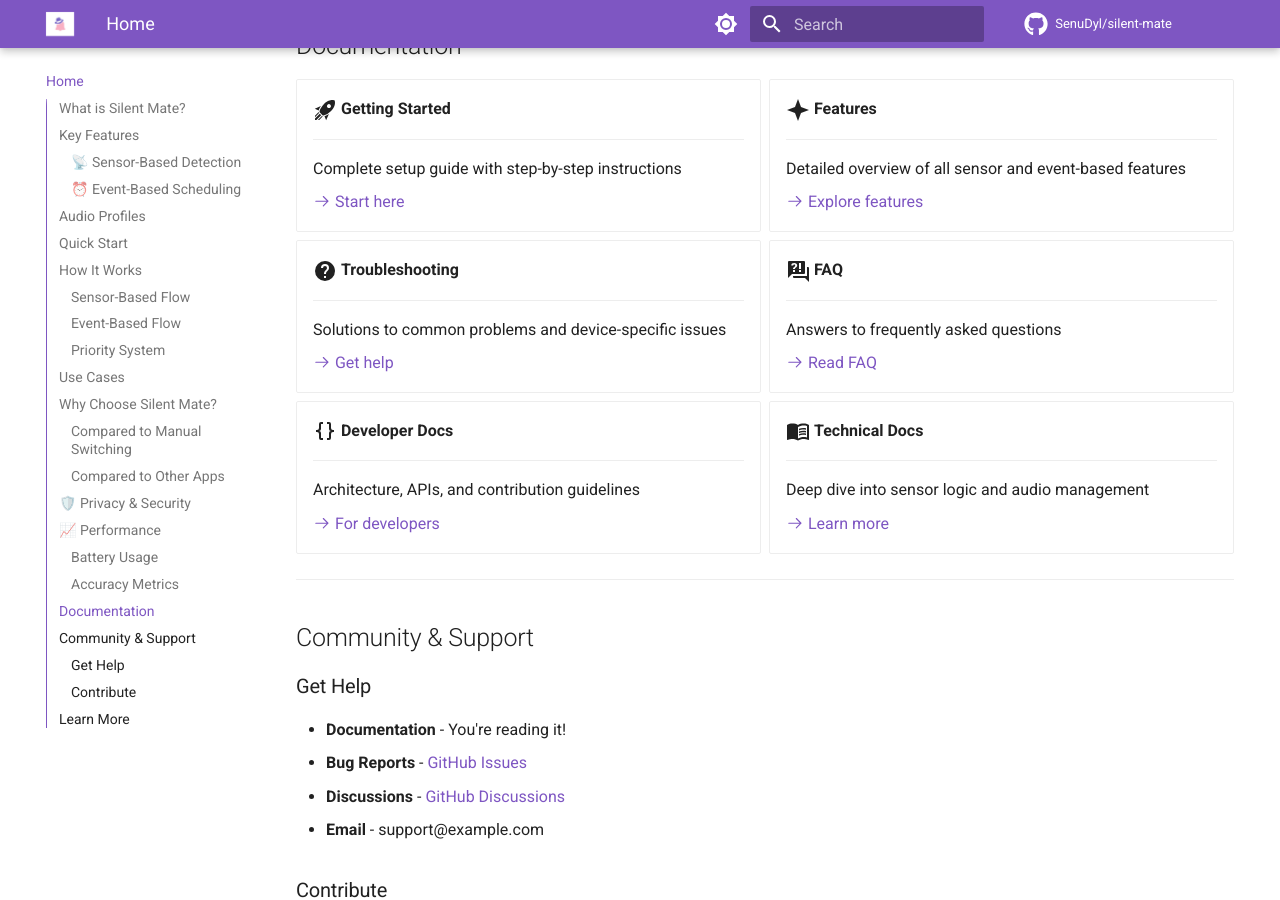
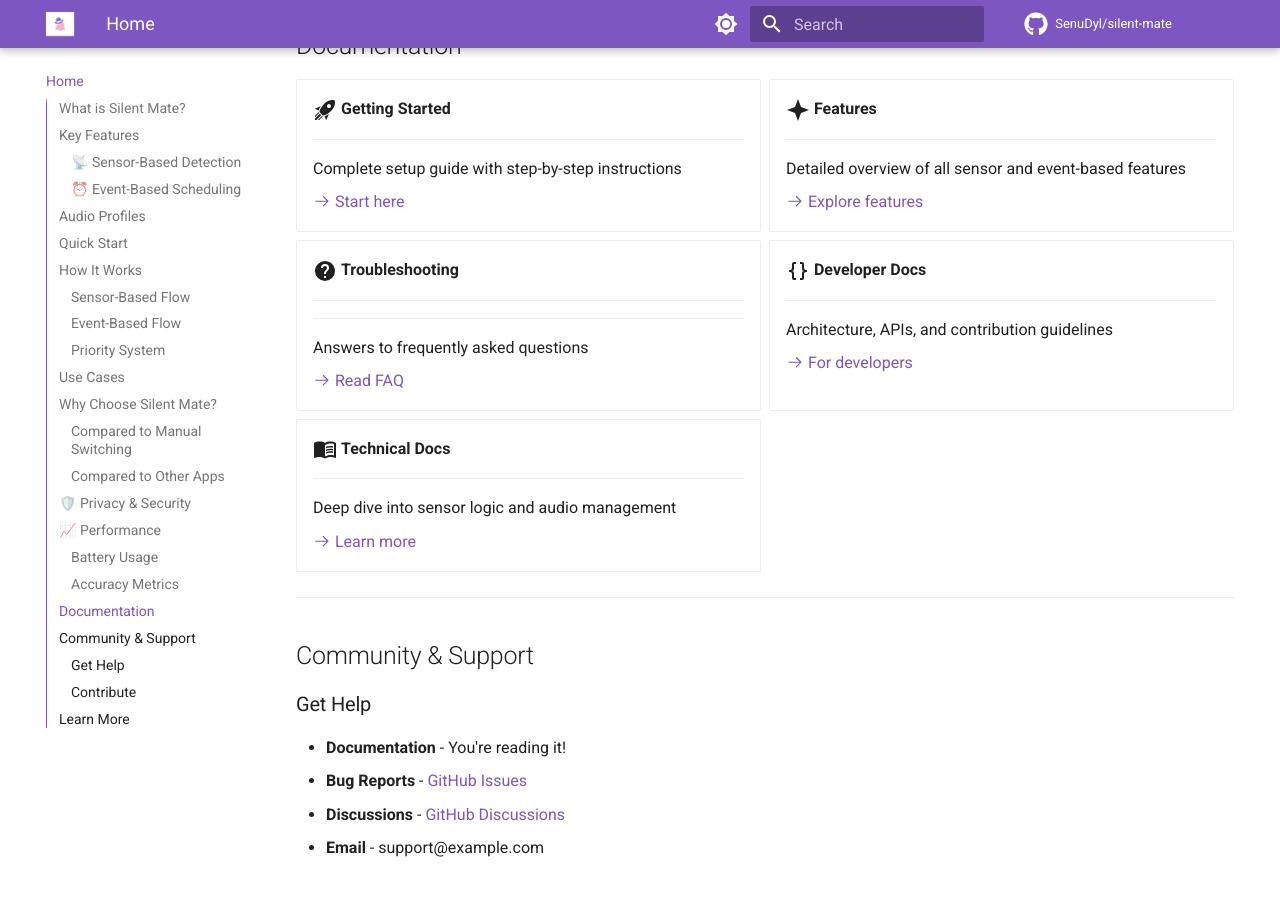
Before and after one commit to LRManamperi/Silentmate-Docs, an MkDocs documentation site: the page built from docs/index.md, in a window 1280 px wide and 900 px high, scrolled down 8114 px. Built offline with MkDocs 1.6.1 and Material for MkDocs 9.7.7, drawn with Linux system fonts in a browser that asks for light colours; comment, search, counter and statistics services are not loaded; the version menu is left out; some of the changed lines change nothing that is shown.

Commit message:
Layout fixed

```diff
--- a/docs/index.md
+++ b/docs/index.md
@@ -449,12 +449,6 @@ graph LR
 
     ---
 
-    Solutions to common problems and device-specific issues
-
-    [:octicons-arrow-right-24: Get help](user-guide/troubleshooting.md)
-
--   :material-frequently-asked-questions:{ .lg .middle } **FAQ**
-
     ---
 
     Answers to frequently asked questions
--- a/mkdocs.yml
+++ b/mkdocs.yml
@@ -46,8 +46,6 @@ nav:
   - User Guide:
       - Getting Started: user-guide/getting-started.md
       - Features: user-guide/features.md
-      - How to Use: user-guide/how-to-use.md
-      - Troubleshooting: user-guide/troubleshooting.md
       - FAQ: user-guide/faq.md
   - Technical:
       - Architecture: technical/architecture.md
@@ -56,11 +54,7 @@ nav:
       - API Reference: technical/api-reference.md
   - Developer:
       - Setup: developer/setup.md
-      - Building: developer/building.md
-      - Contributing: developer/contributing.md
   - About:
-      - Changelog: about/changelog.md
-      - License: about/license.md
       - Support: about/support.md
 
 # Extensions
```
